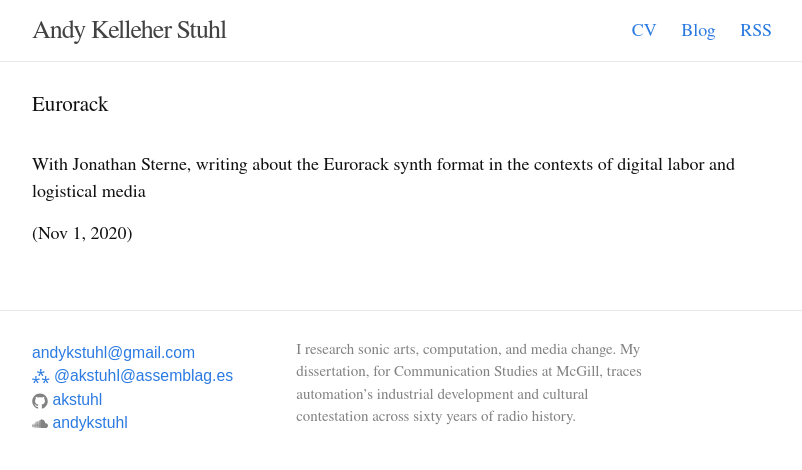
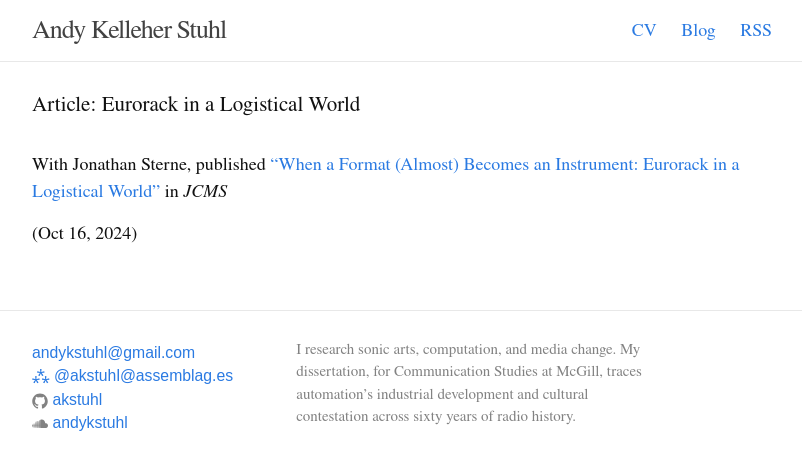
Before and after one commit to akstuhl/akstuhl.github.io, a Jekyll site: the page built from _stuff/eurorack.md, in a window 1280 px wide. Shown: the top 470 px of the page, without its empty margins (238-1040 px from the left). Built offline with Jekyll 4.4.1, drawn with Linux system fonts in a browser that asks for light colours; nearby versions of some CDN libraries.

Commit message:
Eurorack and CV update

```diff
--- a/_stuff/eurorack.md
+++ b/_stuff/eurorack.md
@@ -1,8 +1,8 @@
 ---
-category: stuff-doing
-date: 2020-11-01
-tagline: "Eurorack"
-icons: '🎛 🎶'
+category: stuff-done
+date: 2024-10-16
+tagline: "Article: Eurorack in a Logistical World"
+icons: '🎛 🌐️'
 ---
 
-With Jonathan Sterne, writing about the Eurorack synth format in the contexts of digital labor and logistical media
+With Jonathan Sterne, published ["When a Format (Almost) Becomes an Instrument: Eurorack in a Logistical World" ](https://quod.lib.umich.edu/cgi/t/text/idx/j/jcms/18261332.0063.518/--when-a-format-almost-becomes-an-instrument-eurorack?rgn=main;view=fulltext) in _JCMS_
```
Also changed, not shown: 1 other file.
